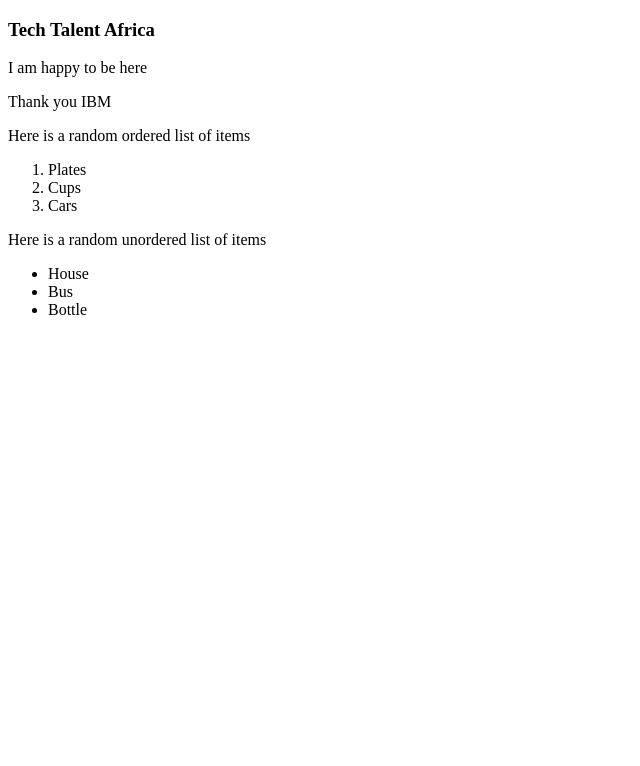
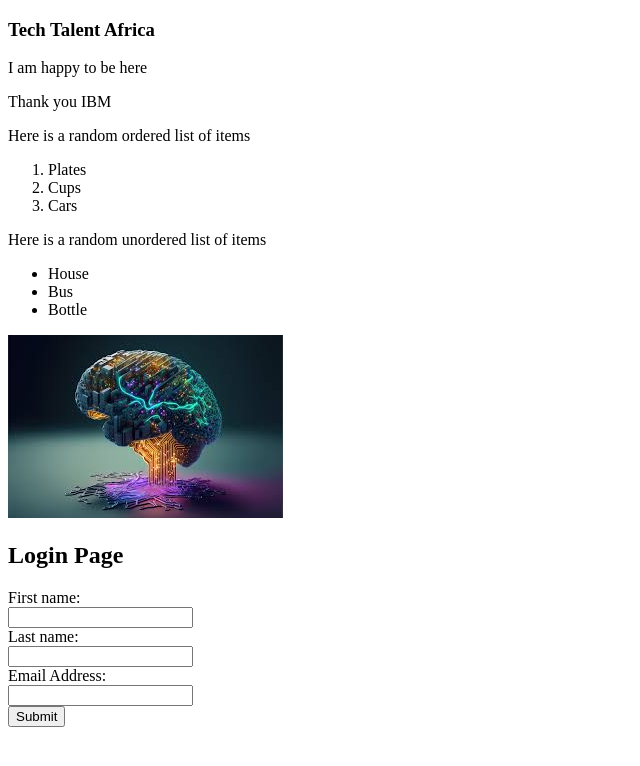
Before and after one commit to KingTomasi/code-the-future-for-rollo, a plain HTML site: page Intro-To-Code/index.html in a window 1280 px wide. Shown: the whole page, without its empty margins (0-640 px from the left). Drawn offline with Linux system fonts and the light colour scheme.

Commit message:
Creation of Form Tags and Href Links
This had to do with the creation of tags and links within our html document.

```diff
--- a/Intro-To-Code/index.html
+++ b/Intro-To-Code/index.html
@@ -22,5 +22,31 @@
         <li>Bottle</li>
     </ul>
 
+    <img src="aigen.jfif" alt="Aigen">
+
+
+    <!DOCTYPE html>
+    <html>
+    <head>
+    <meta charset="utf-8">
+    <title>My login page</title>
+    </head>
+    <body>
+
+    <h2>Login Page</h2>
+      <form  action="formSuccess.html">
+      <label for="fname">First name:</label><br>
+      <input type="text" id="fname" name="fname" value=""><br>
+      <label for="lname">Last name:</label><br>
+      <input type="text" id="lname" name="lname" value=""><br>
+      <label for="email">Email Address:</label><br>
+      <input type="text" id="email" name="email" value=""><br>
+      <input type="submit" value="Submit">
+      </form>
+
+    </body>
+
+    </html>
+
     </body>
 </html>
```
Also changed, not shown: Intro-To-Code/formSuccess.html (added, +15 -0 lines), index.html (+26 -0 lines), Intro-To-Code/ai imagery.jfif (added), Intro-To-Code/aigen.jfif (added).
